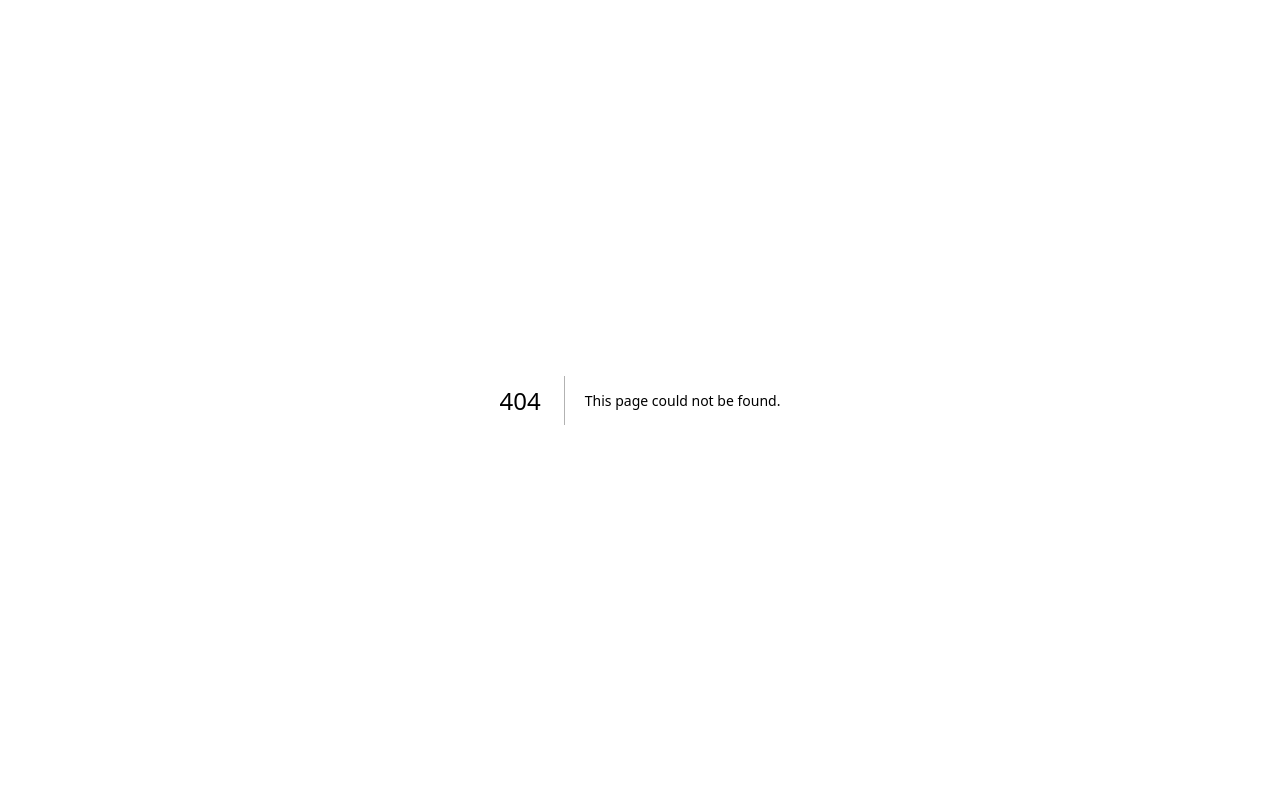
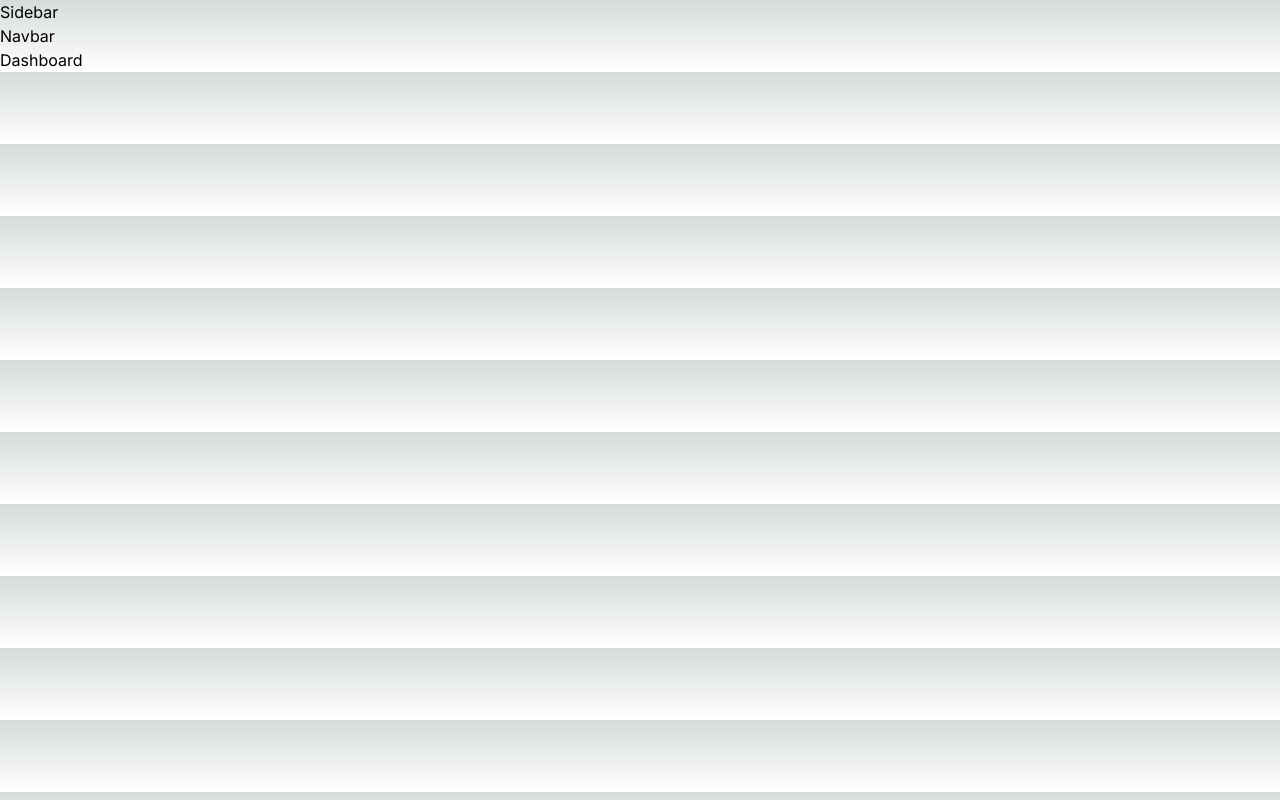
Before and after one commit to SourceSensei/admin-dashboard-next14, a Next.js app: page /dashboard in a window 1280 px wide. Before the commit this address had no page. Built offline with nearby package versions, Linux system fonts and the light colour scheme.

Commit message:
first commit

```diff
--- /dev/null
+++ b/app/dashboard/layout.tsx
@@ -0,0 +1,18 @@
+import Navbar from "../ui/dashboard/navbar/navbar";
+import Sidebar from "../ui/dashboard/sidebar/sidebar";
+
+const Layout = ({ children }) => {
+  return (
+    <div>
+      <div>
+        <Sidebar />
+      </div>
+      <div>
+        <Navbar />
+        {children}
+      </div>
+    </div>
+  );
+};
+
+export default Layout;
--- /dev/null
+++ b/app/dashboard/page.tsx
@@ -0,0 +1,10 @@
+
+const Dashboard = () => {
+  return (
+    <div>
+      Dashboard
+    </div>
+  )
+}
+
+export default Dashboard
--- /dev/null
+++ b/app/login/page.tsx
@@ -0,0 +1,11 @@
+
+
+const LoginPage = () => {
+  return (
+    <div>
+      Login
+    </div>
+  )
+}
+
+export default LoginPage
--- /dev/null
+++ b/app/ui/dashboard/navbar/navbar.tsx
@@ -0,0 +1,11 @@
+
+
+const Navbar = () => {
+  return (
+    <div>
+     Navbar
+    </div>
+  )
+}
+
+export default Navbar
--- /dev/null
+++ b/app/ui/dashboard/sidebar/sidebar.tsx
@@ -0,0 +1,11 @@
+
+
+const Sidebar = () => {
+  return (
+    <div>
+      Sidebar
+    </div>
+  )
+}
+
+export default Sidebar
```
